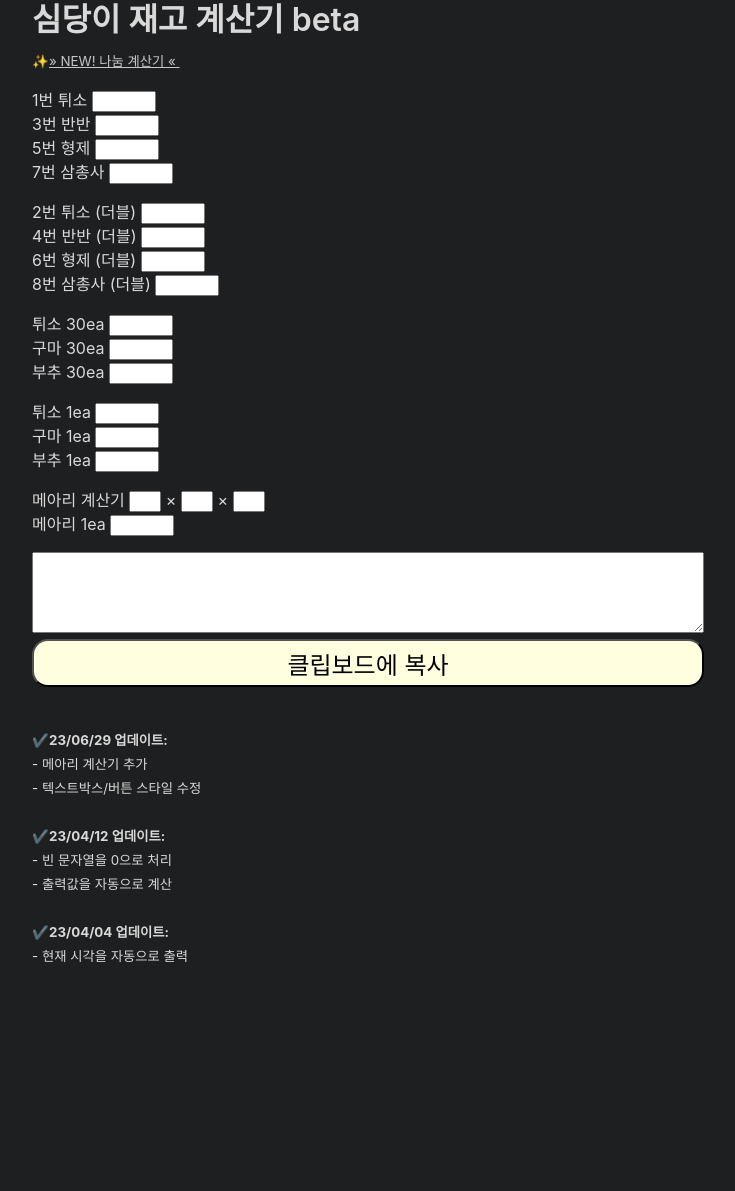
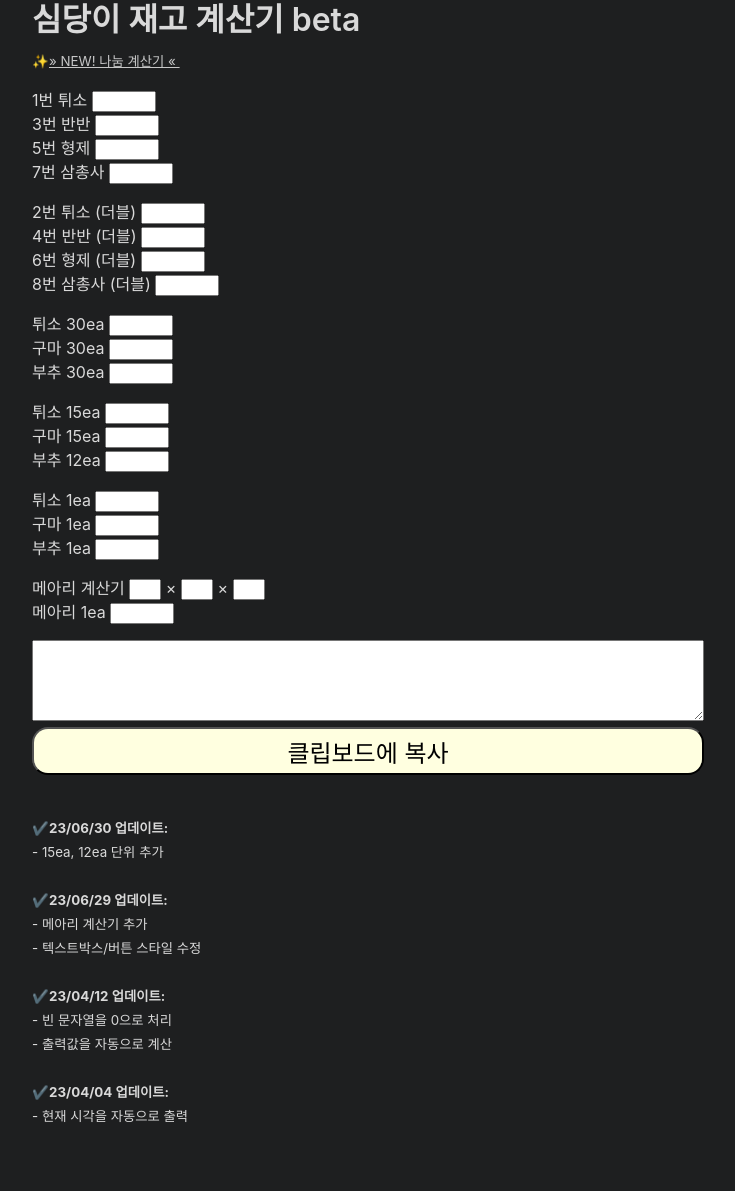
Before and after one commit to hanseodev/hanseodev.github.io, a Jekyll site: the page built from stockcal.md, in a window 1280 px wide. Shown: the whole page, without its empty margins (272-1007 px from the left). Built offline with Jekyll 4.4.1, drawn with Linux system fonts in a browser that asks for light colours; before the commit the page ends 1031 px from its top, so only the background shows below that.

Commit message:
Update stockcal.md

```diff
--- a/stockcal.md
+++ b/stockcal.md
@@ -30,6 +30,13 @@ title: 심당이 재고 계산기 beta
 <label for="num11">부추 30ea</label>
 <input type="text" pattern="\d*" id="num11" style="width: 4rem;" oninput="calculate()"><br>
 
+<label for="num19">튀소 15ea</label>
+<input type="text" pattern="\d*" id="num19" style="width: 4rem;" oninput="calculate()"><br>
+<label for="num20">구마 15ea</label>
+<input type="text" pattern="\d*" id="num20" style="width: 4rem;" oninput="calculate()"><br>
+<label for="num21">부추 12ea</label>
+<input type="text" pattern="\d*" id="num21" style="width: 4rem;" oninput="calculate()"><br>
+
 <label for="num13">튀소 1ea</label>
 <input type="text" pattern="\d*" id="num13" style="width: 4rem;" oninput="calculate()"><br>
 <label for="num14">구마 1ea</label>
@@ -48,7 +55,9 @@ title: 심당이 재고 계산기 beta
 
 <button style="background-color: #ffffe0; color: 00001f; border-radius: 1rem; width: 100%; height: 3rem; font-size: 1.5rem" onclick="copyToClipboard()">클립보드에 복사</button>
 
-<br><small><b>✔️23/06/29 업데이트:</b><br>- 메아리 계산기 추가<br>- 텍스트박스/버튼 스타일 수정</small><br><br>
+<br>
+<small><b>✔️23/06/30 업데이트:</b><br>- 15ea, 12ea 단위 추가</small><br><br>
+<small><b>✔️23/06/29 업데이트:</b><br>- 메아리 계산기 추가<br>- 텍스트박스/버튼 스타일 수정</small><br><br>
 <small><b>✔️23/04/12 업데이트:</b><br>- 빈 문자열을 0으로 처리<br>- 출력값을 자동으로 계산</small><br><br>
 <small><b>✔️23/04/04 업데이트:</b><br>- 현재 시각을 자동으로 출력</small>
 
```
Also changed, not shown: other parts of stockcal.md (+6 -3 lines).
